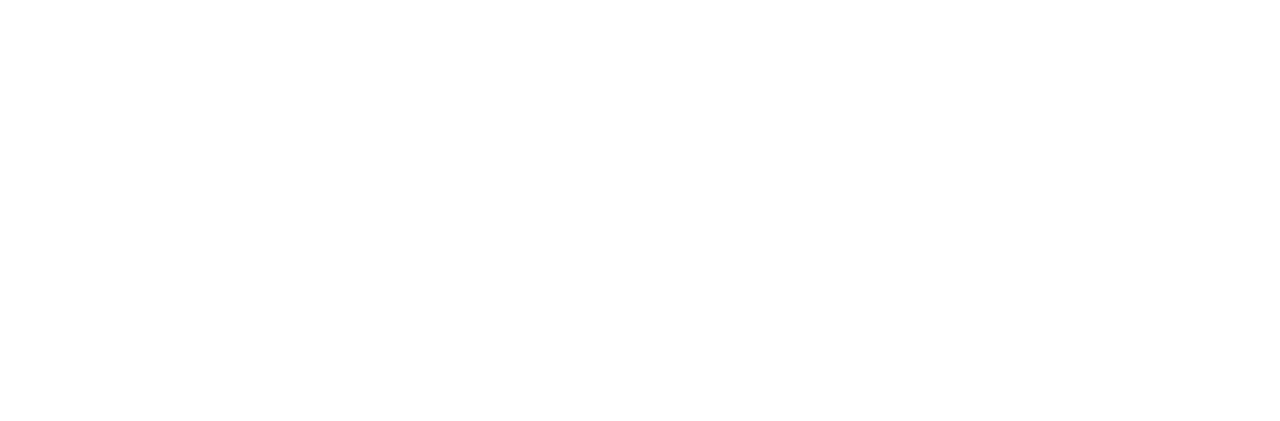
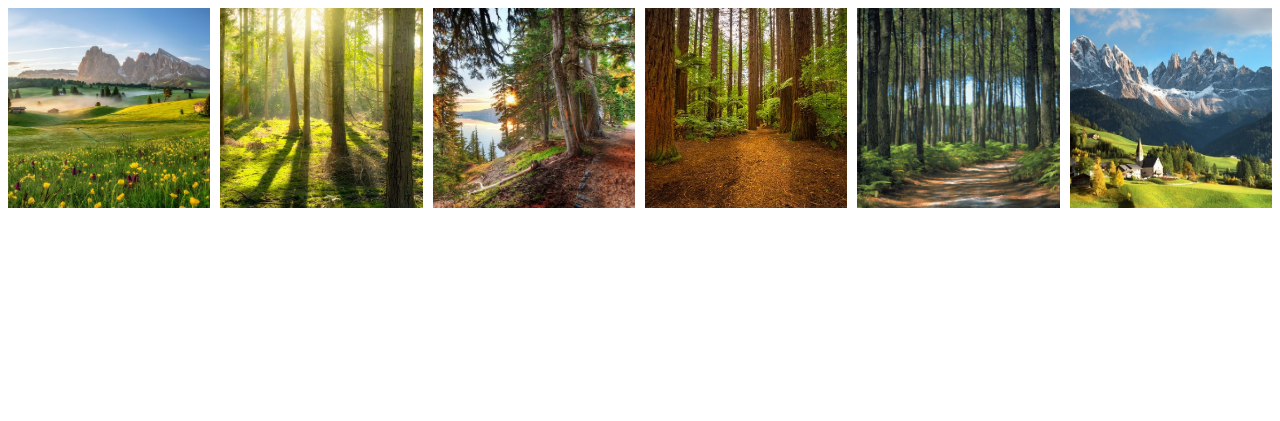
Before and after one commit to Yulia2703/wee7part2, a plain HTML site: page index.html in a window 1280 px wide. Drawn offline with Linux system fonts and the light colour scheme.

Commit message:
part3-final

```diff
--- a/assets/style.css
+++ b/assets/style.css
@@ -0,0 +1,11 @@
+.container {
+display: grid;
+grid-template-columns: repeat(auto-fit, minmax(200px, 1fr));
+grid-template-rows: repeat(2, 200px);
+gap: 10px;
+}
+.container>div>img {
+    width: 100%;
+    height: 100%;
+    object-fit: cover;
+}
--- a/index.html
+++ b/index.html
@@ -8,6 +8,14 @@
     <title>Document</title>
 </head>
 <body>
+<div class="container">
+        <div> <img src="./assets/img/10.11-8.jpg"> </div>
+        <div><img src="./assets/img/10.11-2.jpg"></div>
+        <div><img src="./assets/img/10.11-3.jpg"></div>
+        <div><img src="./assets/img/10.11-4.jpg"></div>
+        <div><img src="./assets/img/10.11-5.jpg"></div>
+        <div><img src="./assets/img/10.11-6.jpg"></div>
+    </div>
 
 </body>
 </html>
```
